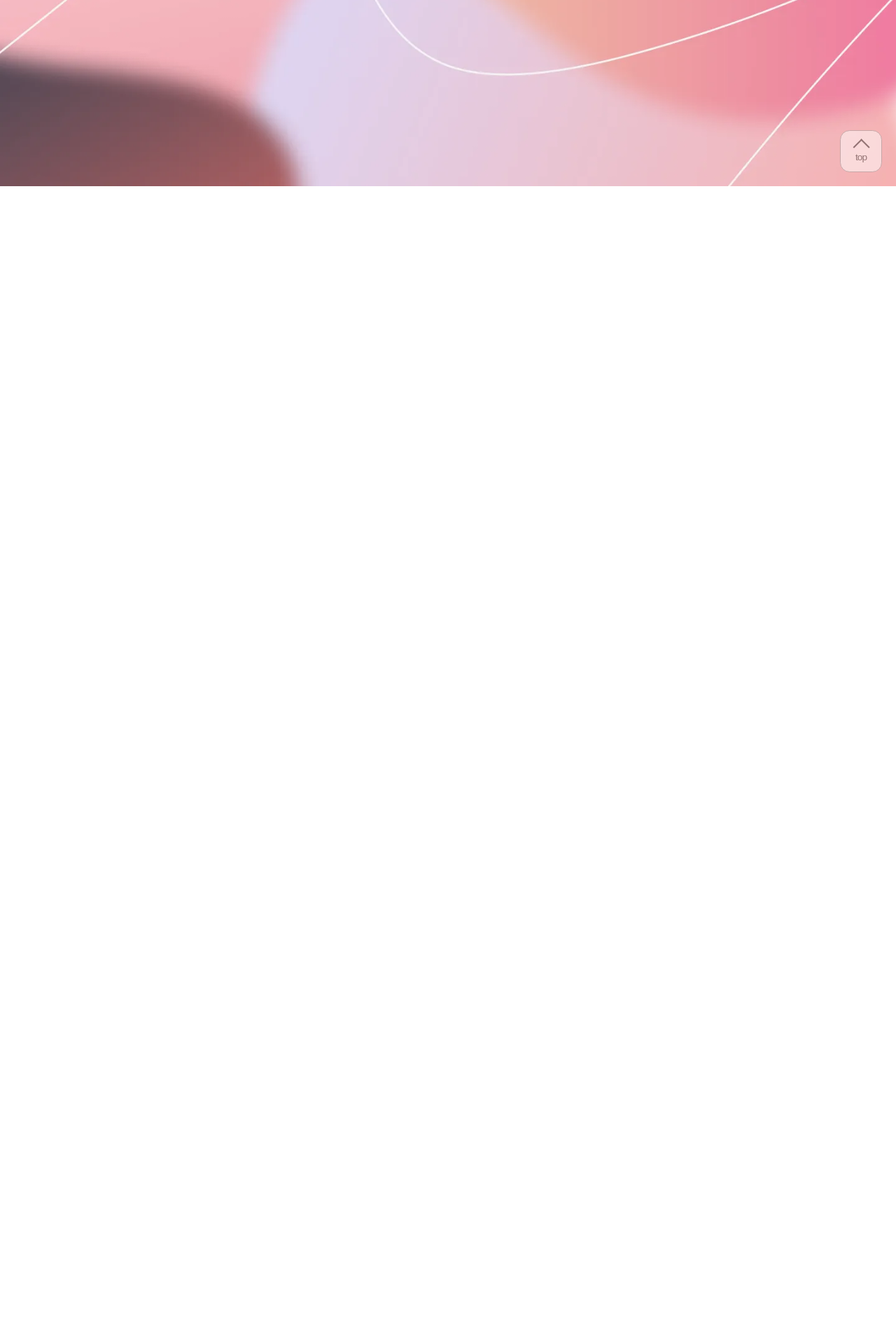
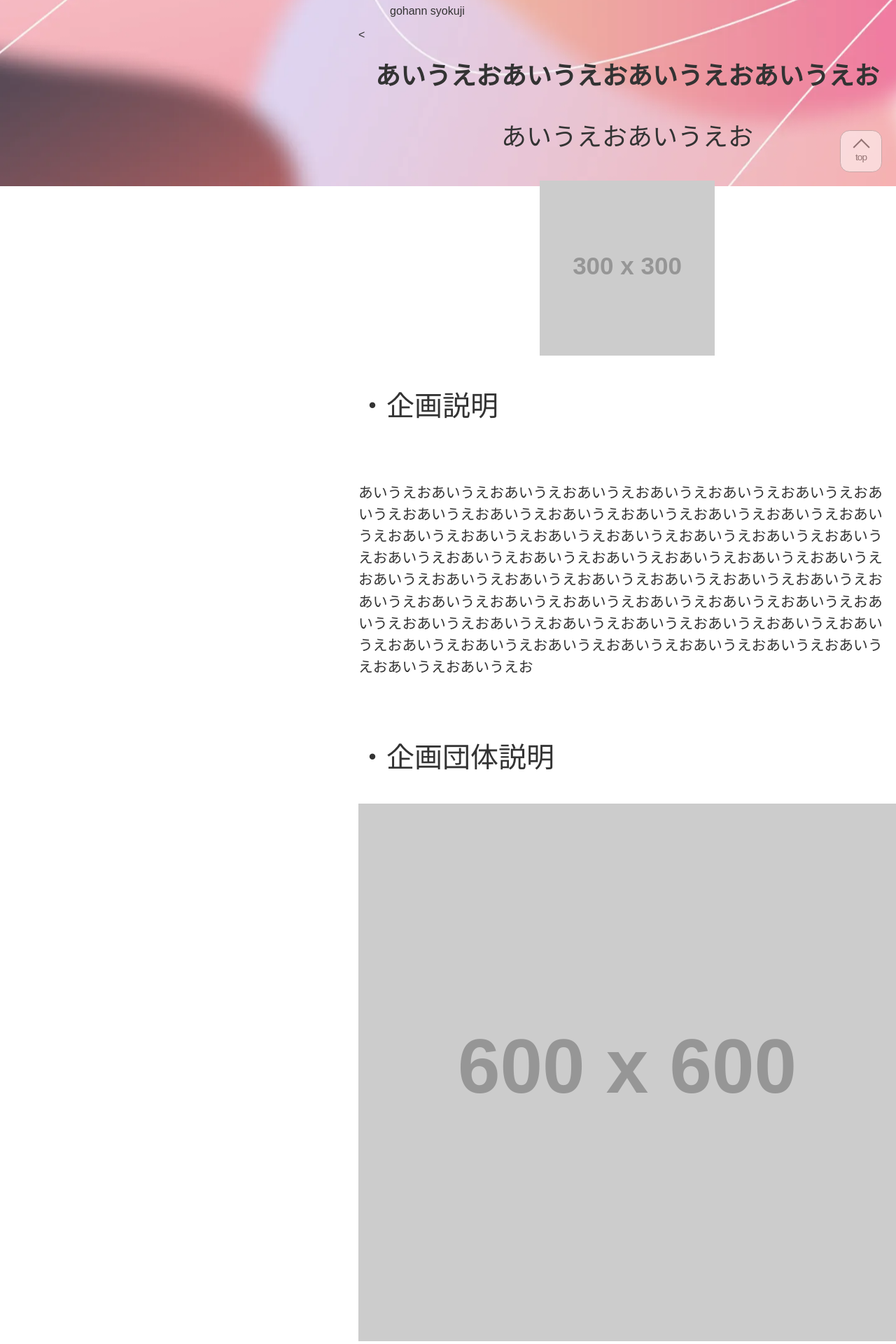
Before and after one commit to ynufes-tech/ynufes-seiryo24, a Nuxt app: page /events/900 in a window 1280 px wide. Before the commit this address had no page. Shown: the part 534-2454 px from the top of the page at 70% size. Before the commit the page ends 800 px from the top, so only its background shows below. Built offline with nearby package versions, Linux system fonts and the light colour scheme.

Commit message:
仮組作成（未確認）

```diff
--- /dev/null
+++ b/pages/events/[id].vue
@@ -0,0 +1,333 @@
+<script lang="ts" setup>
+// import { Swiper, SwiperSlide } from "swiper/vue"; // 以下swiperの設定
+// import type { Event } from "~/model/event";
+// import { Area } from "~/model/area";
+// // Import Swiper styles
+// import "swiper/css";
+
+// import "swiper/css/pagination";
+
+// const route = useRoute();
+// const id = route.params.id; // idが数値でない場合はトップページにリダイレクト
+// if (Number.isNaN(id)) {
+//   useRouter().push("/");
+// }
+// // fetch data from /api/events/:id
+// const event = await useFetch(`/api/event/${id}`)
+//   .then((res) => {
+//     return res.data.value as Event;
+//   })
+//   .catch(() => null);
+// if (!event) {
+//   useRouter().push("/events");
+// }
+// useHead({
+//   title: `${event?.event_name ?? ""} | 24清陵祭公式HP~花瑞希~`,
+//   meta: [
+//     {
+//       name: "description",
+//       content: `${event?.event_name ?? ""}の詳細ページです`,
+//     },
+//   ],
+// });
+
+// const urls: string[] = []; // swiperの複数の画像のURLを格納する配列
+
+// for (let i = 1; i <= event?.activity_images; i++) {
+//   urls.push("" + event?.id + "-" + i);
+// }
+// const area_id = event?.area ?? 0;
+
+// const { gtag } = useGtag();
+// gtag("event", "screen_view", {
+//   app_name: useRuntimeConfig().public.app_name,
+//   screen_name:
+//     "EventDetail - " + event?.id ?? "" + " - " + event?.event_name ?? "",
+// });
+</script>
+
+<template>
+  <div class="id-page">
+    <HeaderPageIcon />
+    <PageTitle title="EVENTS" sub-title="events?.event_name ??''" />
+    <div class="inner-id-page">
+      <div class="event-tag">
+        <!-- <EventTag :event-type="event?.event_genre ?? 0" class="EventTag" /> -->
+        <p class="EventTag">gohann syokuji</p>
+      </div>
+      <
+      <!-- <h1 class="org-name">{{ event?.org_name }}</h1> -->
+      <h1 class="org-name">あいうえおあいうえおあいうえおあいうえお</h1>
+      <!-- <p
+        class="place"
+        v-text="'企画場所: ' + placeToString(area_id) + event?.place_name ?? ''"
+      /> -->
+      <p class="place" v-text="'あいうえおあいうえお'" />
+      <img :src="`https://placehold.jp/300x300.png`" class="event-image" />
+      <p class="section-title">・企画説明</p>
+      <p
+        class="event-description"
+        v-text="
+          'あいうえおあいうえおあいうえおあいうえおあいうえおあいうえおあいうえおあいうえおあいうえおあいうえおあいうえおあいうえおあいうえおあいうえおあいうえおあいうえおあいうえおあいうえおあいうえおあいうえおあいうえおあいうえおあいうえおあいうえおあいうえおあいうえおあいうえおあいうえおあいうえおあいうえおあいうえおあいうえおあいうえおあいうえおあいうえおあいうえおあいうえおあいうえおあいうえおあいうえおあいうえおあいうえおあいうえおあいうえおあいうえおあいうえおあいうえおあいうえおあいうえおあいうえおあいうえおあいうえおあいうえおあいうえおあいうえおあいうえおあいうえおあいうえおあいうえおあいうえお'
+        "
+      />
+      <!-- <p class="event-description" v-text="event?.event_description" /> -->
+      <!-- <div v-if="event?.org_description" class="org-description-sec"> -->
+      <div class="org-description-sec">
+        <p class="section-title">・企画団体説明</p>
+        <!-- <div
+          v-if="event?.activity_images && event?.activity_images > 0"
+          class="activity-images"
+        >         -->
+        <div class="activity-images">
+          <!-- <swiper
+            v-if="event?.activity_images > 1"
+            :autoplay="{
+              delay: 8000,
+              disableOnInteraction: false,
+            }"
+            :modules="[Pagination, Autoplay]"
+            :pagination="{
+              dynamicBullets: true,
+            }"
+            class="activity-images-swiper"
+          >
+            <swiper-slide v-for="url in urls"><img :src="url" /></swiper-slide>
+          </swiper>
+          <img
+            v-if="event?.activity_images == 1"
+            :src="urls[0]"
+            alt=""
+            class="group-image"
+          /> -->
+          <img
+            src="https://placehold.jp/600x600.png"
+            alt=""
+            class="group-image"
+          />
+        </div>
+        <p>・企画団体名</p>
+        <!-- <h1 class="org-name">{{ event?.org_name }}</h1>
+        <p class="org-description" v-text="event?.org_description" /> -->
+        <h1 class="org-name">あいうえおあいうえおあいうえおあいうえお</h1>
+        <p
+          class="org-description"
+          v-text="
+            'あいうえおあいうえおあいうえおあいうえあいうえおあいうえおあいうえおあいうえあいうえおあいうえおあいうえおあいうえあいうえおあいうえおあいうえおあいうえあいうえおあいうえおあいうえおあいうえあいうえおあいうえおあいうえおあいうえあいうえおあいうえおあいうえおあいうえ'
+          "
+        />
+        <!-- <p v-if="event?.x_id || event?.instagram_id || event?.facebook_id">
+          ・各種リンク
+        </p> -->
+        <p>・各種リンク</p>
+        <div class="link-icons">
+          <!-- <a
+            v-if="event?.x_id"
+            :href="`https://x.com/${event.x_id}`"
+            class="link-icon"
+            rel="noopener noreferrer"
+            target="_blank"
+          >
+            <img alt="X" src="~/assets/images/SNSicon/x-white.webp" />
+          </a> -->
+          <a class="link-icon" rel="noopener noreferrer" target="_blank">
+            <img alt="X" src="~/assets/images/SNSicon/x-white.webp" />
+          </a>
+          <!-- <a
+            v-if="event?.instagram_id"
+            :href="`https://instagram.com/${event.instagram_id}`"
+            class="link-icon"
+            rel="noopener noreferrer"
+            target="_blank"
+          >
+            <img
+              alt="instagram"
+              src="~/assets/images/SNSicon/instagram-logo.webp"
+            />
+          </a> -->
+          <a class="link-icon" rel="noopener noreferrer" target="_blank">
+            <img
+              alt="instagram"
+              src="~/assets/images/SNSicon/instagram-logo.webp"
+            />
+          </a>
+          <!-- <a
+            v-if="event?.facebook_id"
+            :href="`https://instagram.com/${event.facebook_id}`"
+            class="link-icon"
+            rel="noopener noreferrer"
+            target="_blank"
+          >
+            <img
+              alt="facebook"
+              src="~/assets/images/SNSicon/facebook-logo.webp"
+            />
+          </a> -->
+          <a class="link-icon" rel="noopener noreferrer" target="_blank">
+            <img
+              alt="facebook"
+              src="~/assets/images/SNSicon/facebook-logo.webp"
+            />
+          </a>
+        </div>
+      </div>
+      <div class="website-section">
+        <!-- <div v-if="event?.website" class="website-section"></div> -->
+        <p>・団体ホームページ</p>
+        <!-- <a
+          :href="event?.website"
+          class="website-link"
+          rel="noopener noreferrer"
+          target="_blank"
+        >
+          {{ event?.website }}
+        </a> -->
+        <a class="website-link" rel="noopener noreferrer" target="_blank">
+          https://ynu-fes.yokohama/24/seiryo/about
+        </a>
+      </div>
+    </div>
+  </div>
+</template>
+
+<style lang="scss" scoped>
+@use "@/assets/scss/_breakpoint.scss" as *;
+
+.id-page {
+  overflow: hidden;
+  display: flex;
+  flex-direction: column;
+  align-items: center;
+}
+
+.inner-id-page {
+  position: relative;
+  top: 500px;
+  left: 20%;
+  width: 60%;
+  display: flex;
+  flex-direction: column;
+  @include md {
+    top: 350px;
+  }
+  @include sm {
+    top: 250px;
+  }
+}
+.section-title {
+  font-size: 40px;
+  @include md {
+    font-size: 24px;
+  }
+  @include sm {
+    font-size: 20px;
+  }
+}
+
+.event-tag {
+  width: fit-content;
+  margin-top: 25px;
+  margin-left: 45px;
+  align-self: start;
+  @include md {
+    margin-left: 30px;
+  }
+  @include sm {
+    margin-left: 15px;
+  }
+}
+
+.event-image {
+  aspect-ratio: 1;
+  width: min(80svw, 250px);
+  margin-top: 25px;
+  align-self: center;
+}
+
+.org-name,
+.place {
+  text-align: center;
+  margin: 20px 0 15px;
+  font-size: 36px;
+  justify-content: center;
+  @include md {
+    font-size: 24px;
+    margin: 10px 0;
+  }
+  @include sm {
+    font-size: 16px;
+  }
+}
+
+.event-description,
+.org-description {
+  padding: 1em 0;
+  font-size: 1.3em;
+  line-height: 1.5em;
+  white-space: pre-wrap;
+
+  @include md {
+    padding: 1em;
+  }
+}
+
+.activity-images {
+  margin-top: 25px;
+  display: flex;
+  flex-direction: column;
+  align-items: center;
+  justify-content: center;
+  align-self: center;
+  .group-image {
+    width: 100%;
+  }
+}
+
+.link-icons {
+  display: flex;
+  flex-direction: row;
+  align-items: center;
+  justify-content: center;
+  margin-bottom: 25px;
+
+  .link-icon {
+    width: 40px;
+    margin: 0 15px;
+
+    > img {
+      width: 100%;
+    }
+  }
+}
+
+.website-section {
+  display: flex;
+  flex-direction: column;
+  align-items: center;
+
+  > a {
+    font-size: 16px;
+  }
+}
+
+.swiper {
+  max-width: 600px;
+  aspect-ratio: 16 / 9;
+  .swiper-slide {
+    text-align: center;
+    background: #fff;
+    /* Center slide text vertically */
+    display: flex;
+    justify-content: center;
+    align-items: center;
+    aspect-ratio: 16 / 9;
+    width: 100%;
+
+    img {
+      width: 100%;
+      object-fit: cover;
+      aspect-ratio: 16 / 9;
+    }
+  }
+}
+</style>
```
